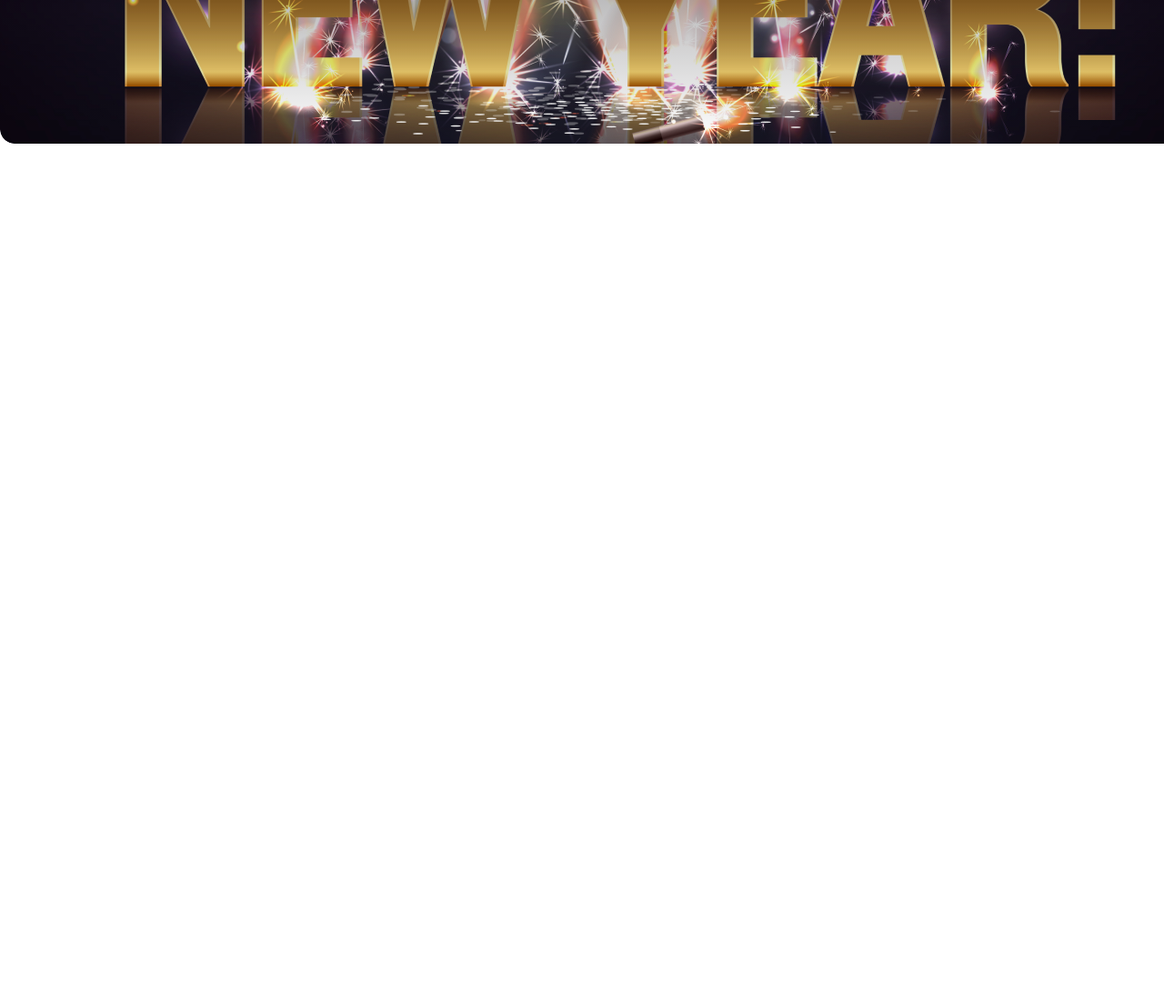
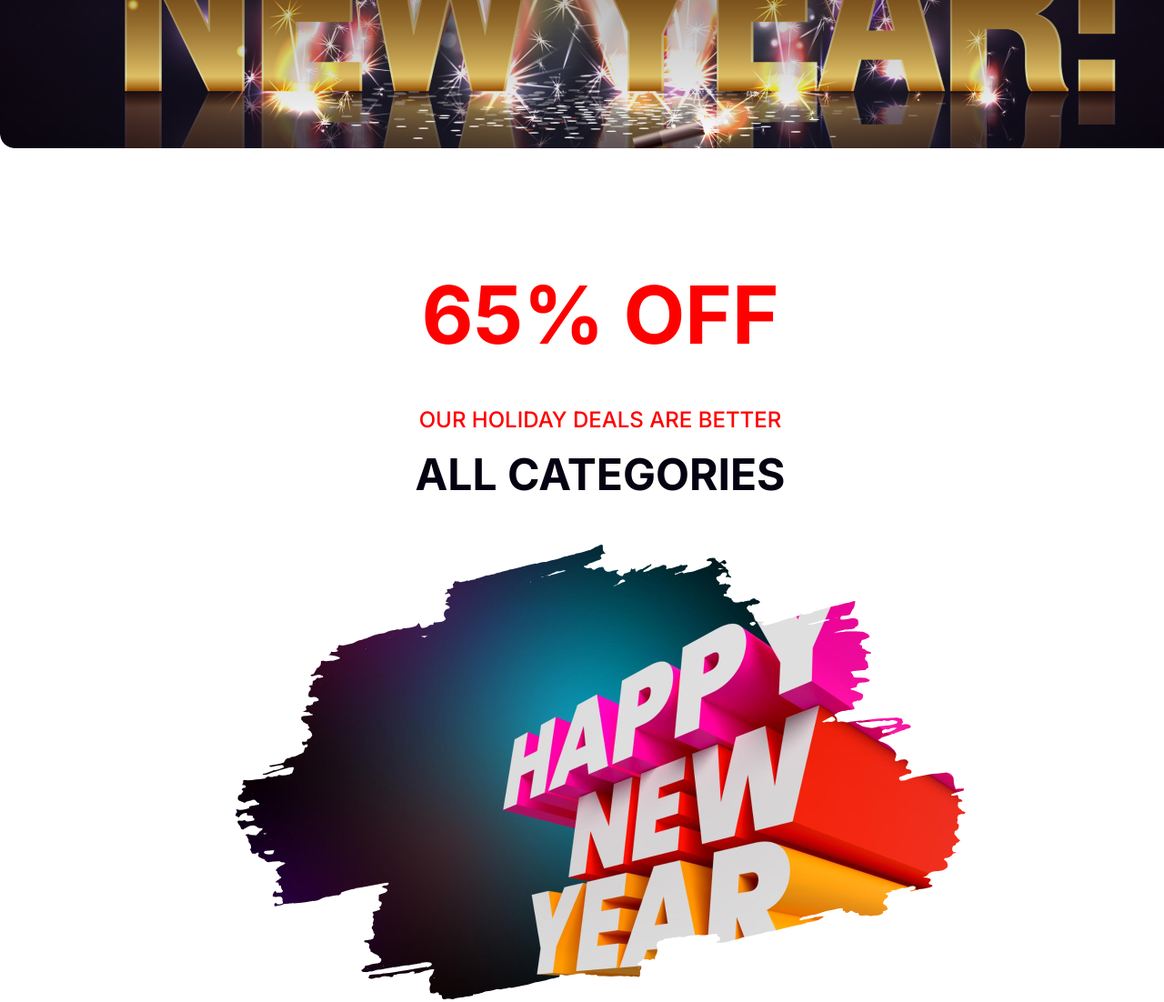
Before and after one commit to tahfeezmizan/new-year-temp-ass-1, a plain HTML site: page index.html in a window 1280 px wide. Shown: the part 502-1604 px from the top of the page at 91% size. Before the commit the page ends 800 px from the top, so only its background shows below. Drawn offline with Linux system fonts and the light colour scheme.

Commit message:
party  section done

```diff
--- a/index.html
+++ b/index.html
@@ -20,6 +20,19 @@
             </div>
         </section>
 
+        <section class="discount-section">
+            <div class="container">
+                <div class="discount-content">
+                    <div class="discount-text">
+                        <h2 class="discount-off-title">65% OFF</h2>
+                        <p class="discount-text">OUR HOLIDAY DEALS ARE BETTER</p>
+                        <h3 class="discount-categorise">ALL CATEGORIES</h3>
+                    </div>
+                    <img src="resources/New Year Photo.png" alt="">
+                </div>
+            </div>
+        </section>
+
     </main>
     <footer>
 
--- a/style.css
+++ b/style.css
@@ -1,4 +1,5 @@
 @import url('https://fonts.googleapis.com/css2?family=Merriweather:ital,wght@0,400;0,700;0,900;1,400;1,700;1,900&display=swap');
+@import url('https://fonts.googleapis.com/css2?family=Inter:wght@400;500;600;700;800;900&display=swap');
 
 
 * {
@@ -9,7 +10,7 @@
 }
 
 section {
-    padding: 60px 0;
+    padding: 65px 0;
 }
 
 .container {
@@ -43,3 +44,36 @@ section {
     font-weight: 900;
     line-height: 95px;
 }
+
+
+/* discount section design start here  */
+
+.discount-content{
+    text-align: center;
+}
+
+.discount-off-title{
+    color: #F00;
+text-align: center;
+font-family: 'Inter';
+font-size: 88px;
+font-weight: 700;
+margin-bottom: 48px;
+}
+
+.discount-text {
+    color: #F00;
+font-family: 'Inter';
+font-size: 24px;
+font-weight: 500;
+margin-bottom: 16px;
+}
+
+.discount-categorise{
+    color: #070211;
+text-align: center;
+font-family: 'Inter';
+font-size: 48px;
+font-weight: 700;
+margin-bottom: 48px;
+}
```
